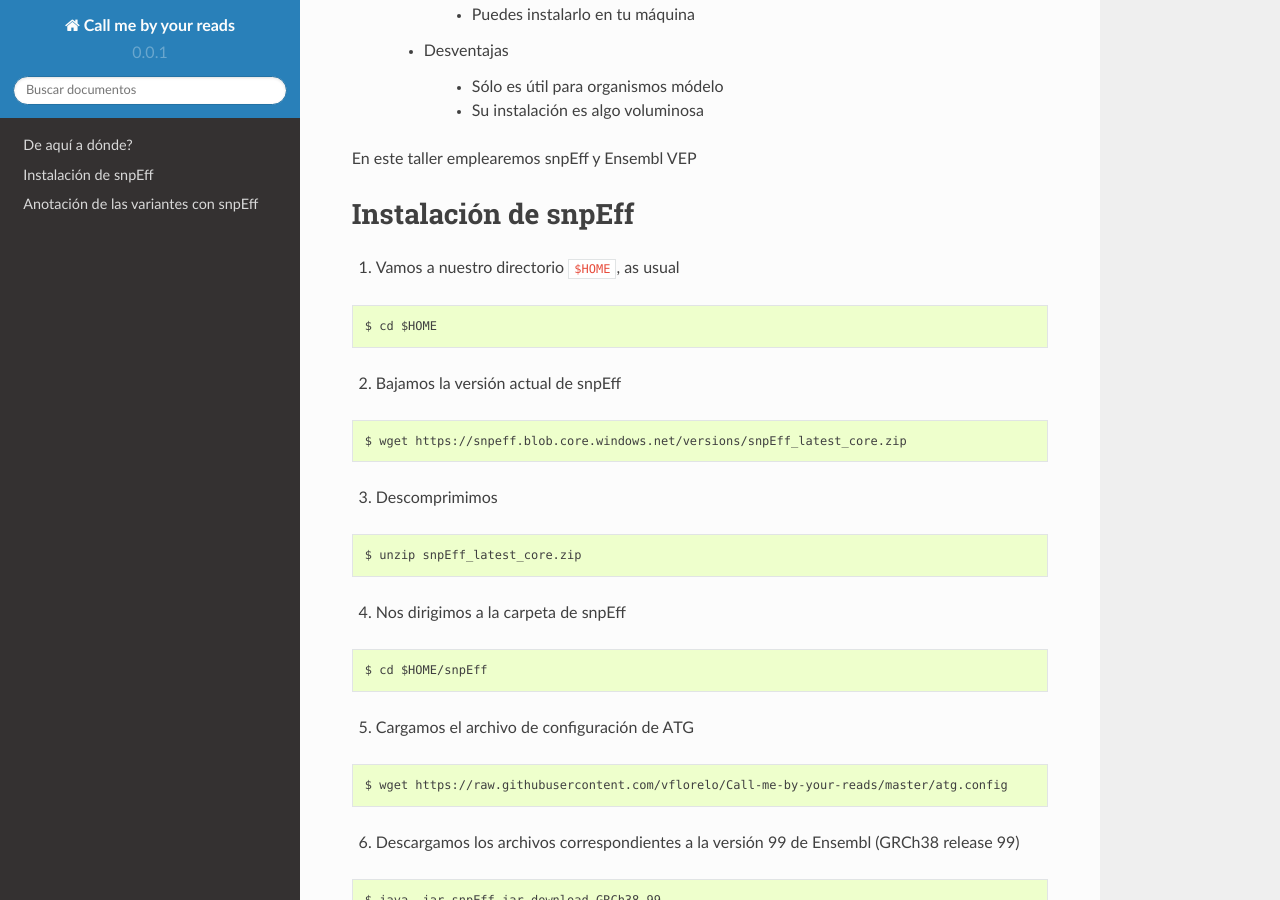
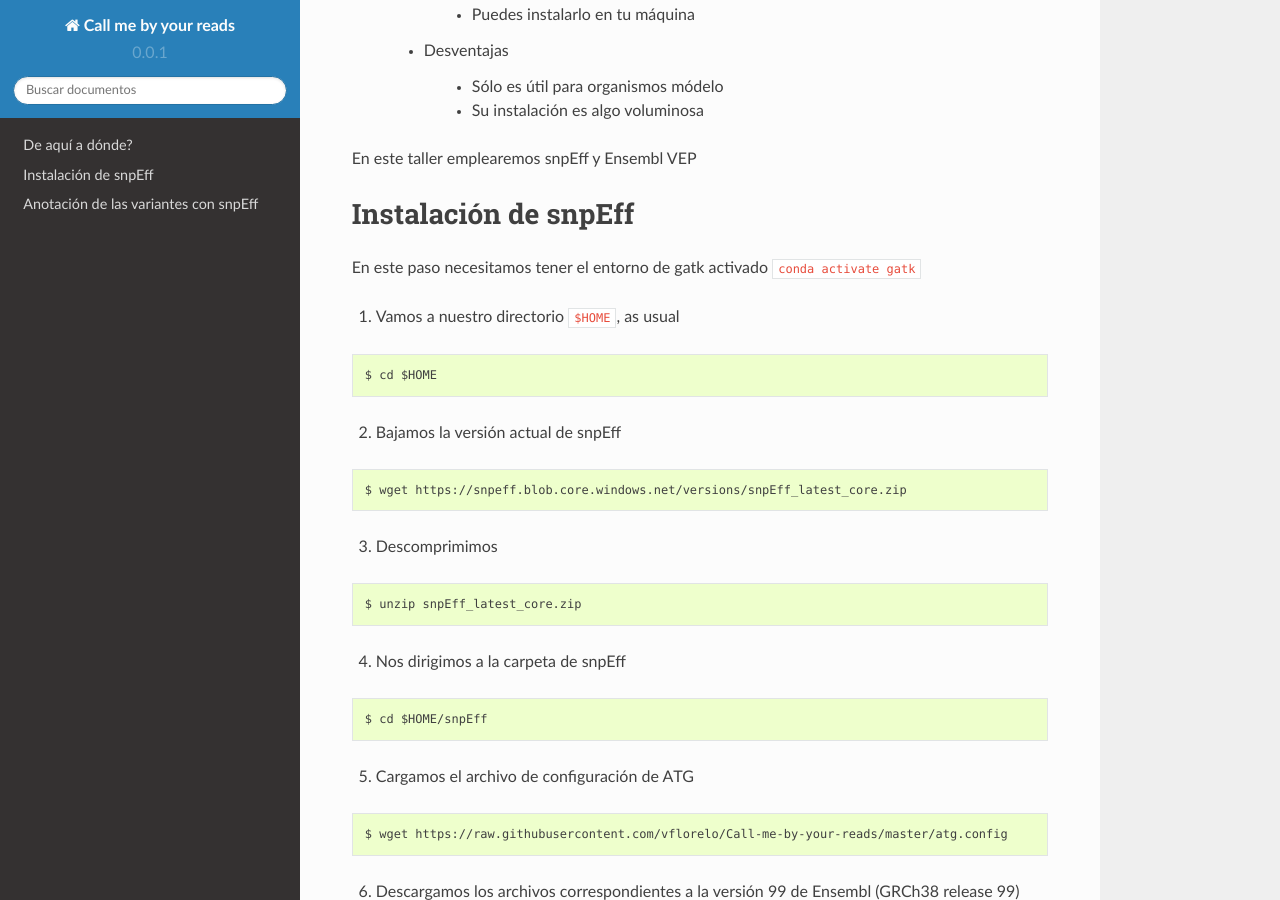
Before and after one commit to vflorelo/Call-me-by-your-reads, a Sphinx documentation site: the page built from docs/source/snpeff.rst, in a window 1280 px wide and 900 px high, scrolled down 1093 px. Built offline with Sphinx 7.4.7 and the Read the Docs theme 2.0.0, drawn with Linux system fonts in a browser that asks for light colours.

Commit message:
Fixed conda env activation

```diff
--- a/docs/source/snpeff.rst
+++ b/docs/source/snpeff.rst
@@ -54,6 +54,8 @@ En este taller emplearemos snpEff y Ensembl VEP
 
 Instalación de snpEff
 ---------------------
+
+En este paso necesitamos tener el entorno de gatk activado :code:`conda activate gatk`
 
 1. Vamos a nuestro directorio :code:`$HOME`, as usual
 
```
